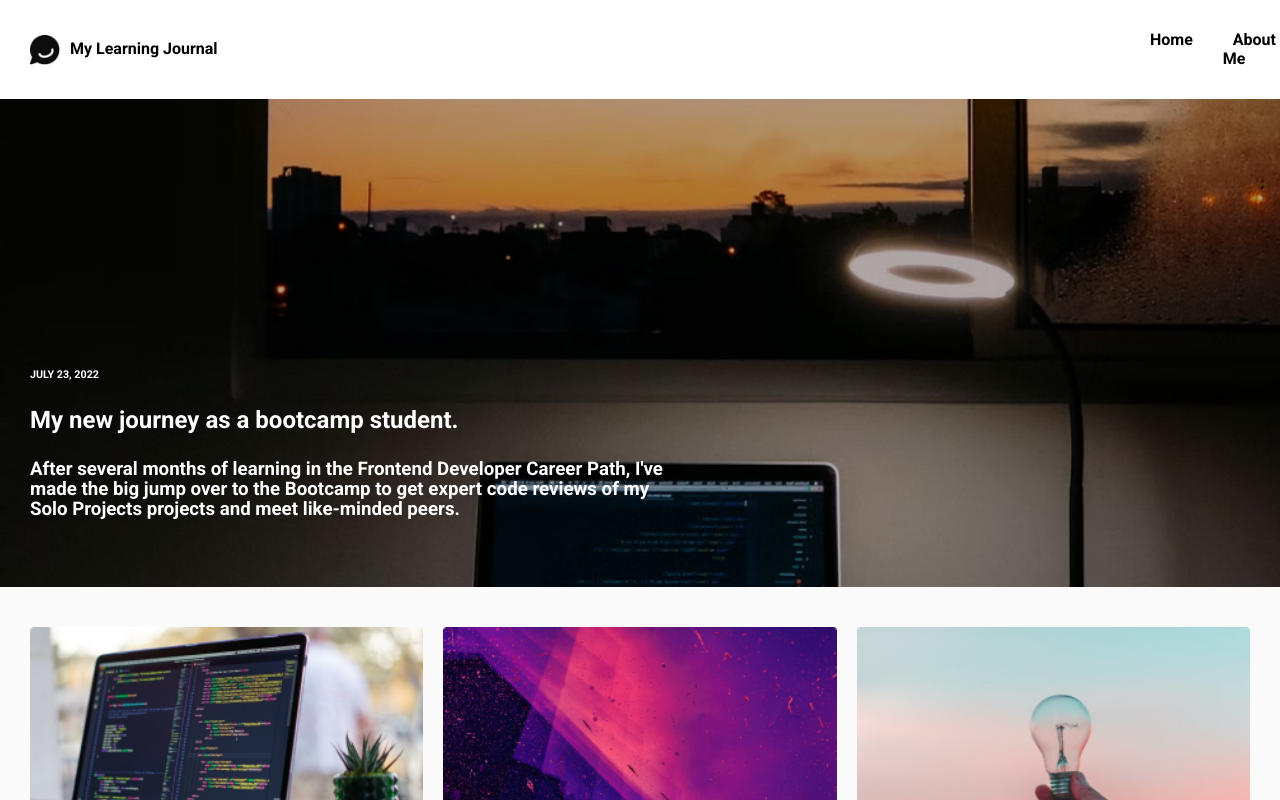
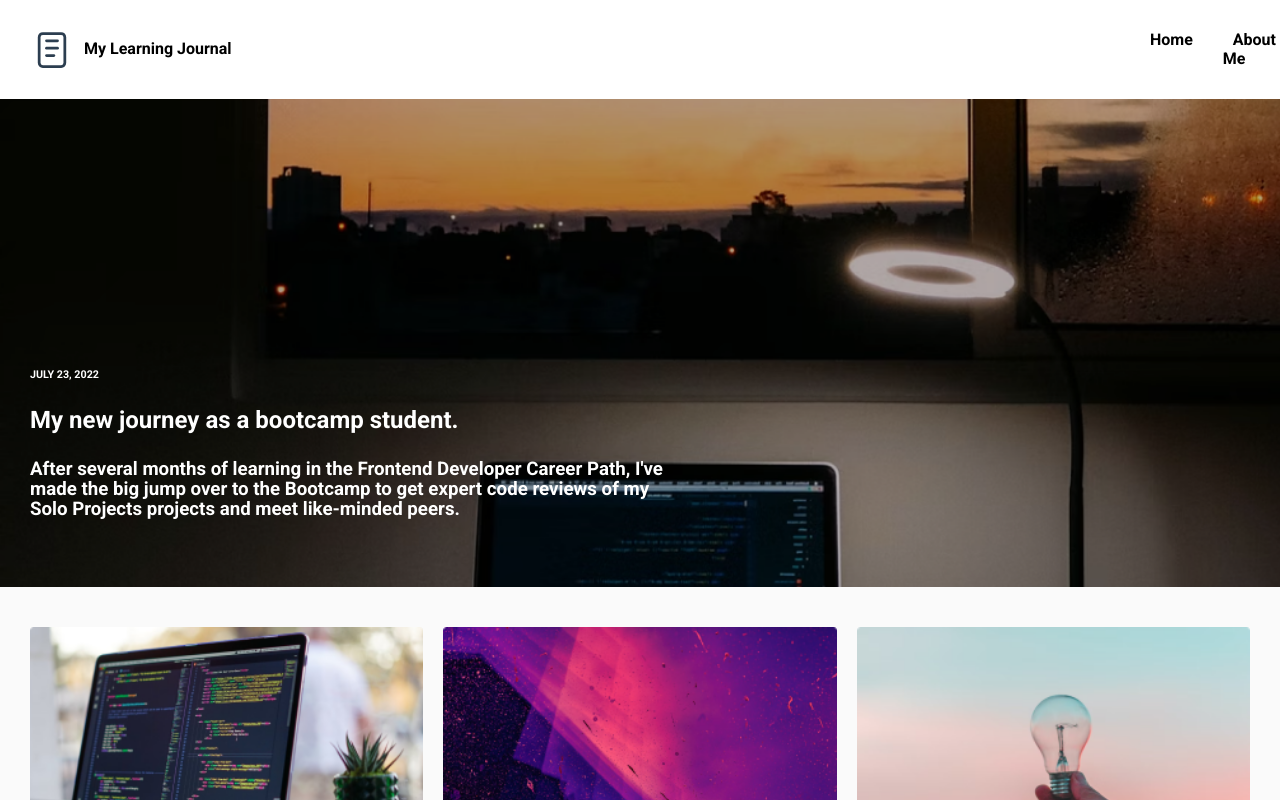
Before and after one commit to fulyaertay/responsive-design-practices, a website built with Vite: page 4-journal-site/index.html in a window 1280 px wide. Shown: the top 800 px of the page. Built offline with nearby package versions, Linux system fonts and the light colour scheme.

Commit message:
added new logo

```diff
--- a/4-journal-site/index.html
+++ b/4-journal-site/index.html
@@ -18,7 +18,13 @@
     <header>
       <div class="logo-text-home">
         <div class="logo-text">
-          <img class="logo" src="./images/logo.png" />
+          <svg xmlns="http://www.w3.org/2000/svg" class="icon icon-tabler icon-tabler-notes" width="44" height="44" viewBox="0 0 24 24" stroke-width="1.5" stroke="#2c3e50" fill="none" stroke-linecap="round" stroke-linejoin="round">
+            <path stroke="none" d="M0 0h24v24H0z" fill="none"/>
+            <rect x="5" y="3" width="14" height="18" rx="2" />
+            <line x1="9" y1="7" x2="15" y2="7" />
+            <line x1="9" y1="11" x2="15" y2="11" />
+            <line x1="9" y1="15" x2="13" y2="15" />
+          </svg>
           <h4 class="head">My Learning Journal</h4>
         </div>
         <div class="home-about">
```
